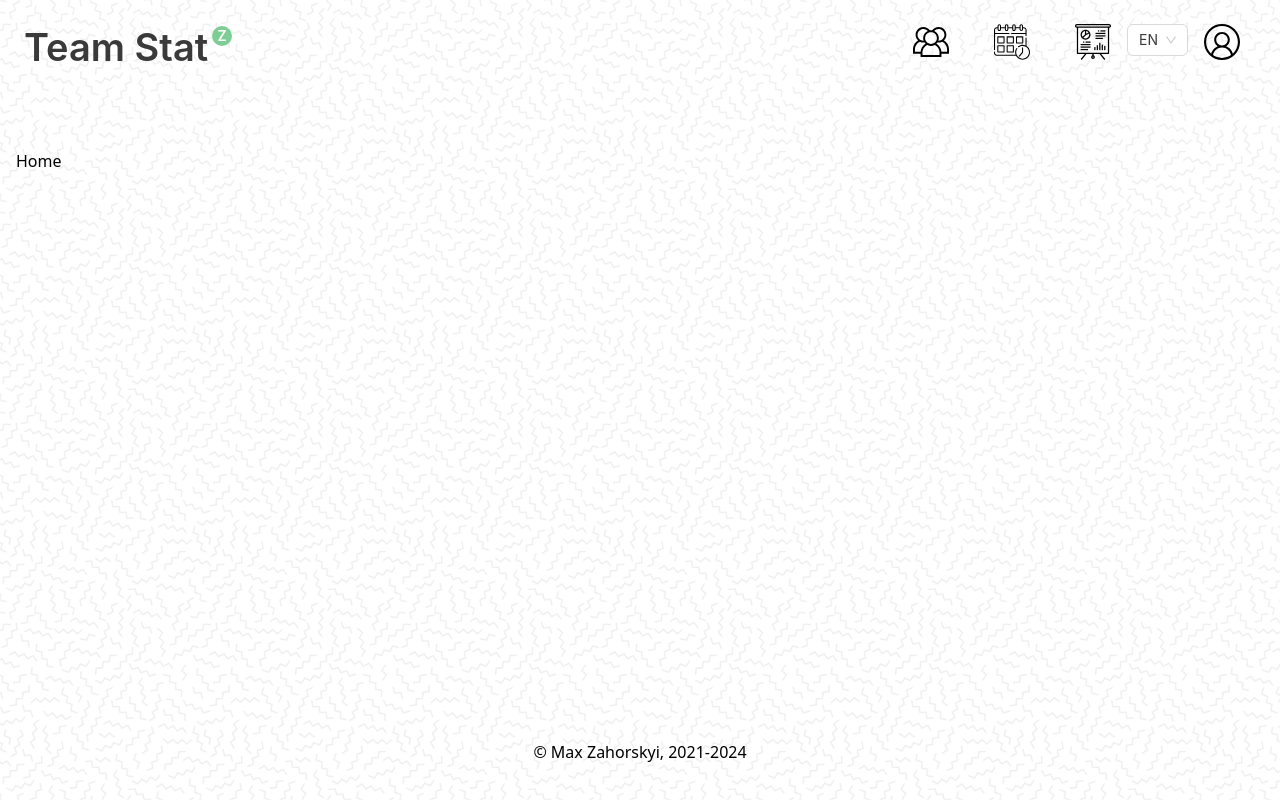
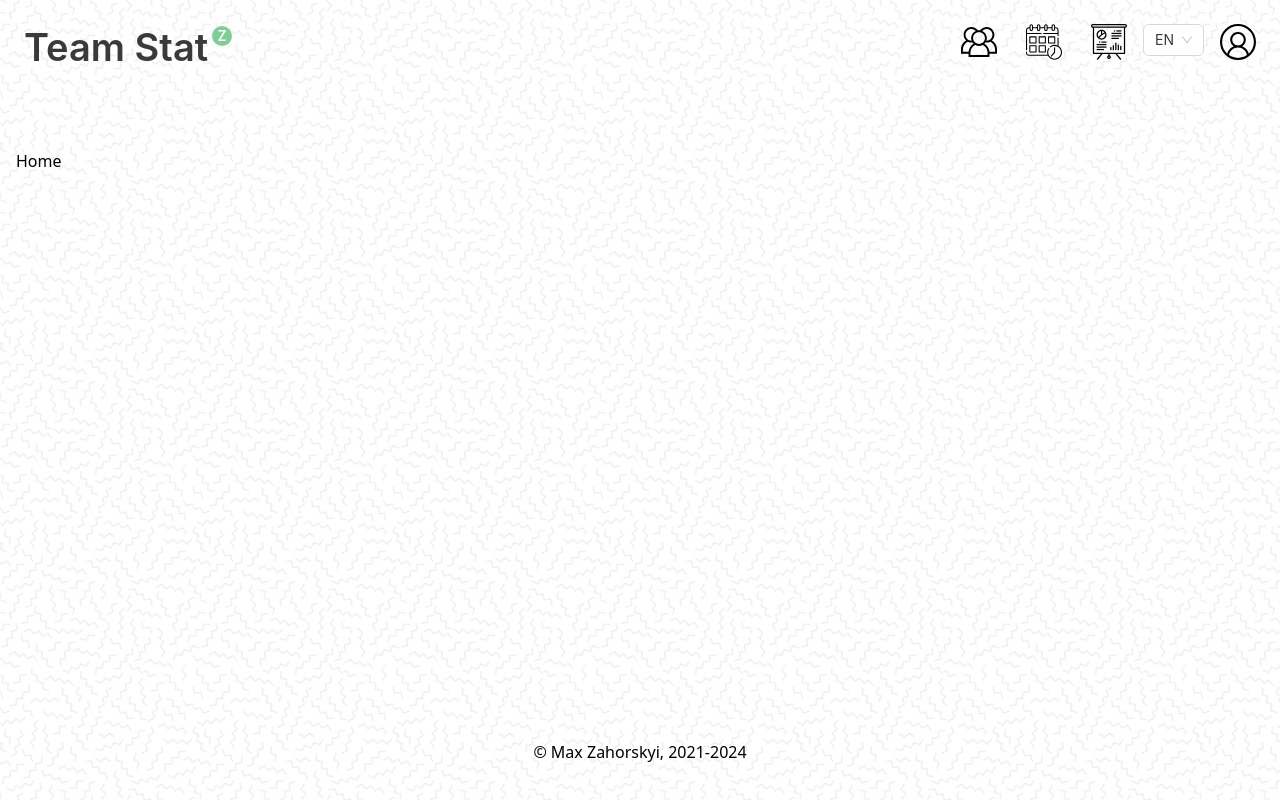
Before and after one commit to mxmzigzag/team-statz, a React (Vite) app in the folder client/: page / in a window 1280 px wide. Built offline with nearby package versions, Linux system fonts and the light colour scheme.

Commit message:
adjusted gaps in header

```diff
--- a/client/src/components/Header/Header.tsx
+++ b/client/src/components/Header/Header.tsx
@@ -66,8 +66,8 @@ export const Header = () => {
   // );
 
   return (
-    <Flex justify="flex-end" component="header" className="p-6 mb-9">
-      <NavLink to="/" className="pr-5 mr-auto">
+    <Flex justify="space-between" component="header" className="p-6 mb-9">
+      <NavLink to="/" className="pr-5">
         <Title level={1} className="relative group">
           Team Stat
           <Text className="flex items-center justify-center text-white absolute -right-6 top-1/4 -translate-y-1/2 bg-zGreen rounded-full w-5 h-5 group-hover:rotate-180 transition-all">
@@ -75,10 +75,11 @@ export const Header = () => {
           </Text>
         </Title>
       </NavLink>
+      <Flex gap={16}>
         <nav>
-        <ul className="flex items-center list-style-none">
+          <ul className="flex items-center gap-4 list-style-none">
             {NAV_ITEMS.map((item) => (
-            <li className="relative px-4">
+              <li className="relative">
                 <NavLink
                   to={`/${item.id}`}
                   className={`group flex flex-col items-center text-sm ${
@@ -100,6 +101,7 @@ export const Header = () => {
             ))}
           </ul>
         </nav>
+
         <Select
           defaultValue={ELanguages.en}
           value={lang}
@@ -133,7 +135,7 @@ export const Header = () => {
             onOpenChange={setIsUserPanelOpen}
           >
             <button
-            className="group relative px-4 cursor-pointer flex flex-col items-center text-sm h-fit"
+              className="group relative cursor-pointer flex flex-col items-center text-sm h-fit"
               onClick={() => setIsUserPanelOpen(!isUserPanelOpen)}
             >
               <UserIcon
@@ -146,7 +148,7 @@ export const Header = () => {
         ) : (
           <>
             <button
-            className="group relative px-4 cursor-pointer flex flex-col items-center text-sm"
+              className="group relative cursor-pointer flex flex-col items-center text-sm"
               onClick={() => setIsModalOpen(true)}
             >
               <UserIcon width="36px" height="36px" />
@@ -164,5 +166,6 @@ export const Header = () => {
           </>
         )}
       </Flex>
+    </Flex>
   );
 };
```
Lines whose indentation alone changed are shown as unchanged.
